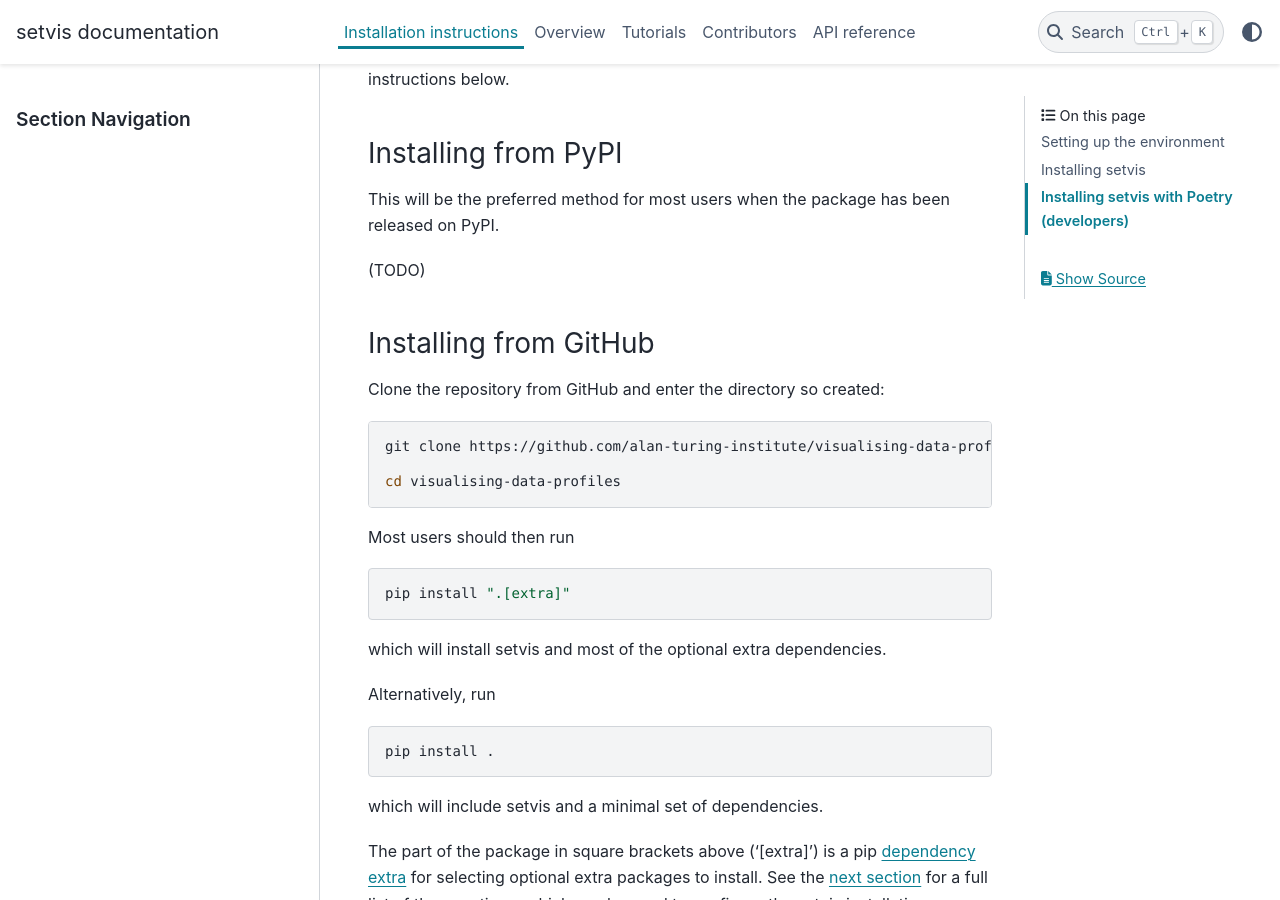
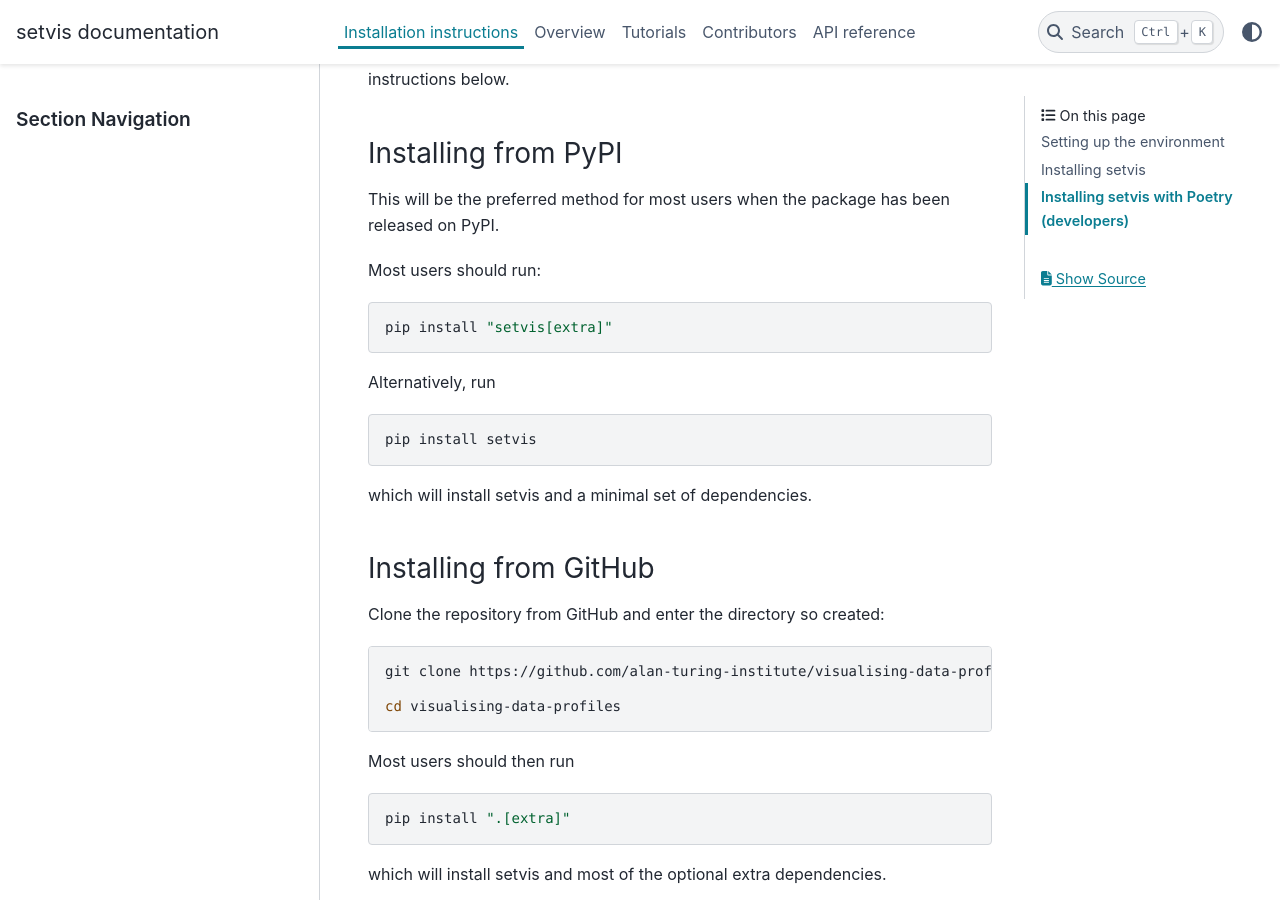
Before and after one commit to alan-turing-institute/setvis, a Sphinx documentation site: the page built from docs/source/installation.rst, in a window 1280 px wide and 900 px high, scrolled down 1430 px. Built offline with Sphinx 7.4.7 and the PyData theme 0.15.4, drawn with Linux system fonts in a browser that asks for light colours.

Commit message:
Add installation instructions for pip/PyPI to docs

```diff
--- a/docs/source/installation.rst
+++ b/docs/source/installation.rst
@@ -83,7 +83,20 @@ Installing from PyPI
 
 This will be the preferred method for most users when the package has been released on PyPI.
 
-(TODO)
+Most users should run:
+
+.. code:: bash
+
+   pip install "setvis[extra]"
+
+
+Alternatively, run
+
+.. code:: bash
+
+   pip install setvis
+
+which will install setvis and a minimal set of dependencies.
 
 
 Installing from GitHub
```
